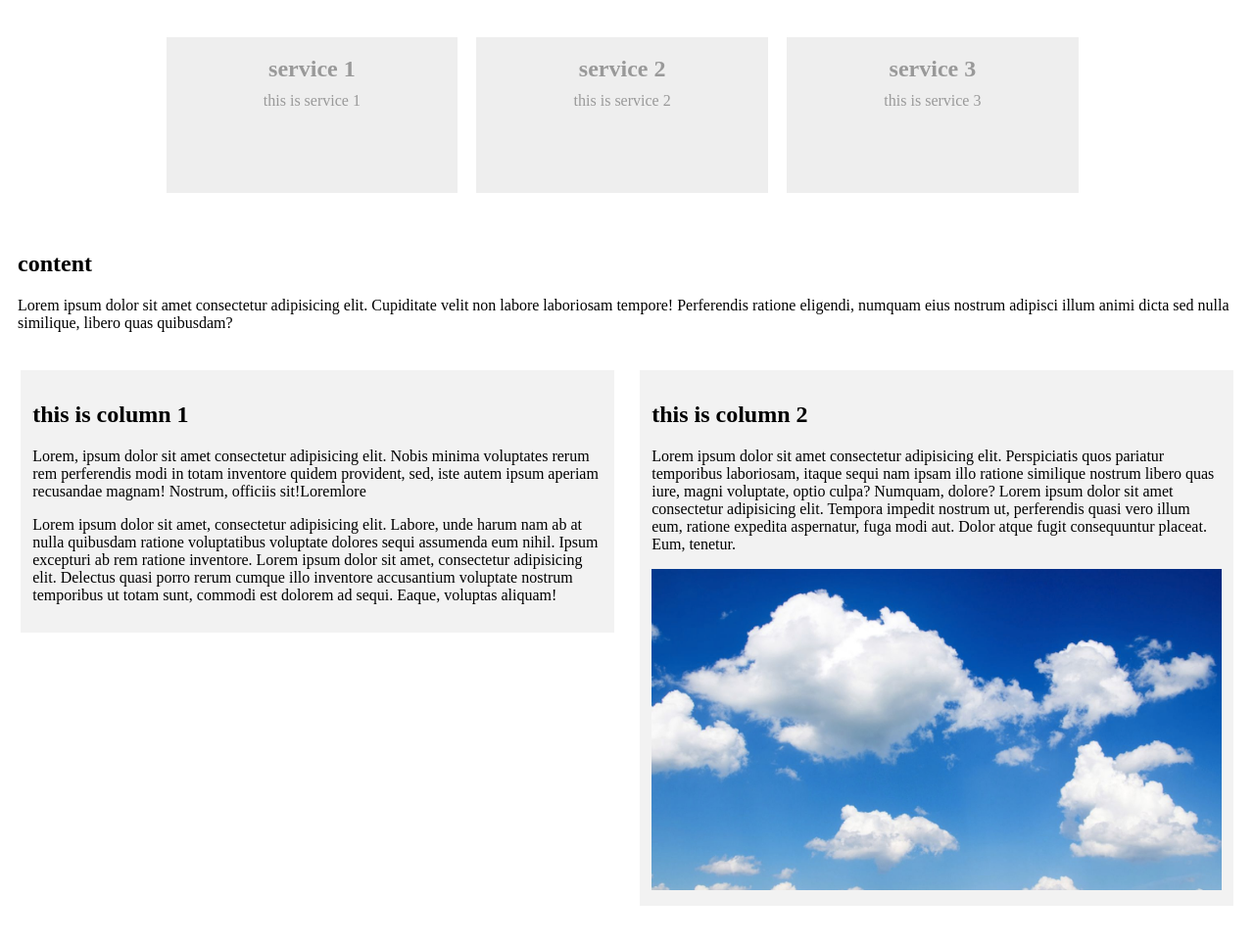
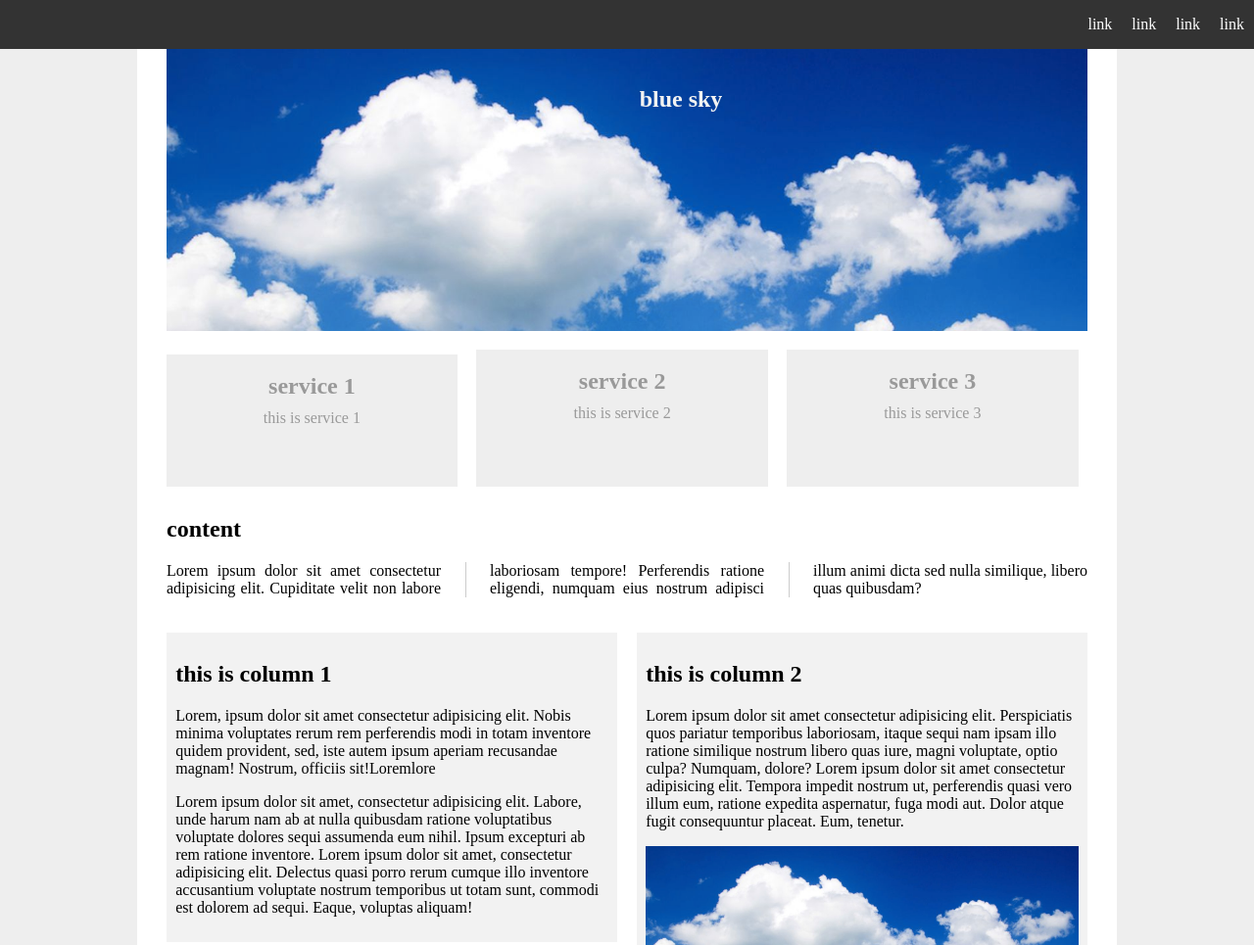
Before and after one commit to Aswin-Kuriakose/css-positioning, a plain HTML site: page index.html in a window 1280 px wide. Shown: the top 965 px of the page at 98% size. Drawn offline with Linux system fonts and the light colour scheme.

Commit message:
css positioning

```diff
--- a/index.html
+++ b/index.html
@@ -6,8 +6,27 @@
 </head>
 <body>
 
+    <nav>
+        <ul>
+            <li>link</li>
+            <li>link</li>
+            <li>link</li>
+            <li>link</li>
+
+
+        </ul>
+       </nav>
+
+
+<div class="wrapper">
+
+    <div id="banner">
+        <img src="/cloud.jpg" width="100%">
+        <h2>blue sky</h2>
+    </div>
+
    <div class="services">
-       <div class="wrapper">
+
        <div class="service">
         <h2>service 1</h2>
         <p>this is service 1 </p>
--- a/styles.css
+++ b/styles.css
@@ -1,7 +1,15 @@
+body {
+    background: #eee;
+
+}
+
 .wrapper {
+    background: #fff;
     max-width: 960px;
     margin: 0 auto;
     padding: 20px;
+    position: relative;
+    z-index: 0;
 
 }
 
@@ -10,6 +18,13 @@
     display: block;
     clear: both;
 }
+
+.services {
+
+    max-height: 150px;
+    overflow: hidden;
+}
+
 .services::after {
     content: "";
     display: block;
@@ -24,8 +39,20 @@
     margin: 1%;
     padding: 1%;
     height: 140px;
+    position: relative;
+
 
 }
+.service:nth-child(1){
+    top:5px;
+}
+.service:nth-child(){
+    top: 15px;
+}
+.service:nth-child(){
+    top: 25px;
+}
+
 .service h2, .service p {
     color: #999;
     margin: 10px auto;
@@ -36,7 +63,22 @@
     padding: 10px;
     clear: left;
     margin-top: 20px 1%;
+    position: relative;
+
+
 }
+
+.content p {
+    -webkit-column-count: 3;
+     column-count: 3;
+   -webkit-column-gap: 50px;
+   column-gap: 50px;
+   -webkit-column-rule: 1px solid #ccc;
+   column-rule: 1px solid #ccc;
+    text-align: justify;
+
+}
+
 section , aside {
     float: left;
     width: 46%;
@@ -49,3 +91,46 @@ section , aside {
     content: "";
     clear: both;
 }
+#banner {
+    max-height: 300px;
+    overflow: hidden;
+    margin: 1%;
+    position: relative;
+    z-index: 2;
+}
+#banner h2 {
+    position: absolute;
+    top: 50px;
+    left: 55px;
+    margin: 0;
+    width: 100%;
+    text-align: center;
+    color: #f2f2f2;
+
+}
+nav {
+    background: #333;
+    /* padding: 5px; */
+    position: fixed;
+    top: 0;
+    left: 0;
+    width: 100%;
+    z-index: 1;
+
+}
+
+nav ul::after {
+    content: "";
+    display: block;
+    clear: both;
+
+
+}
+
+nav li {
+    list-style: none;
+    margin: 0 10px;
+    color: #fff;
+    float: right;
+
+}
```
